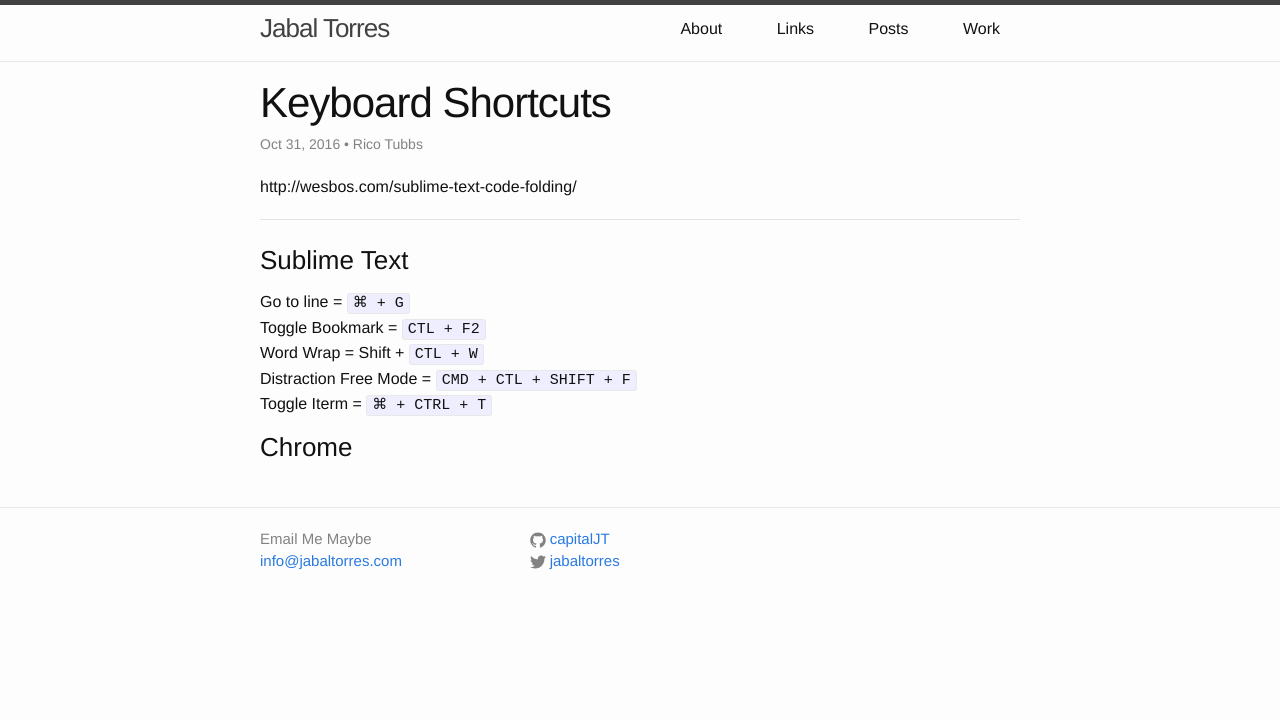
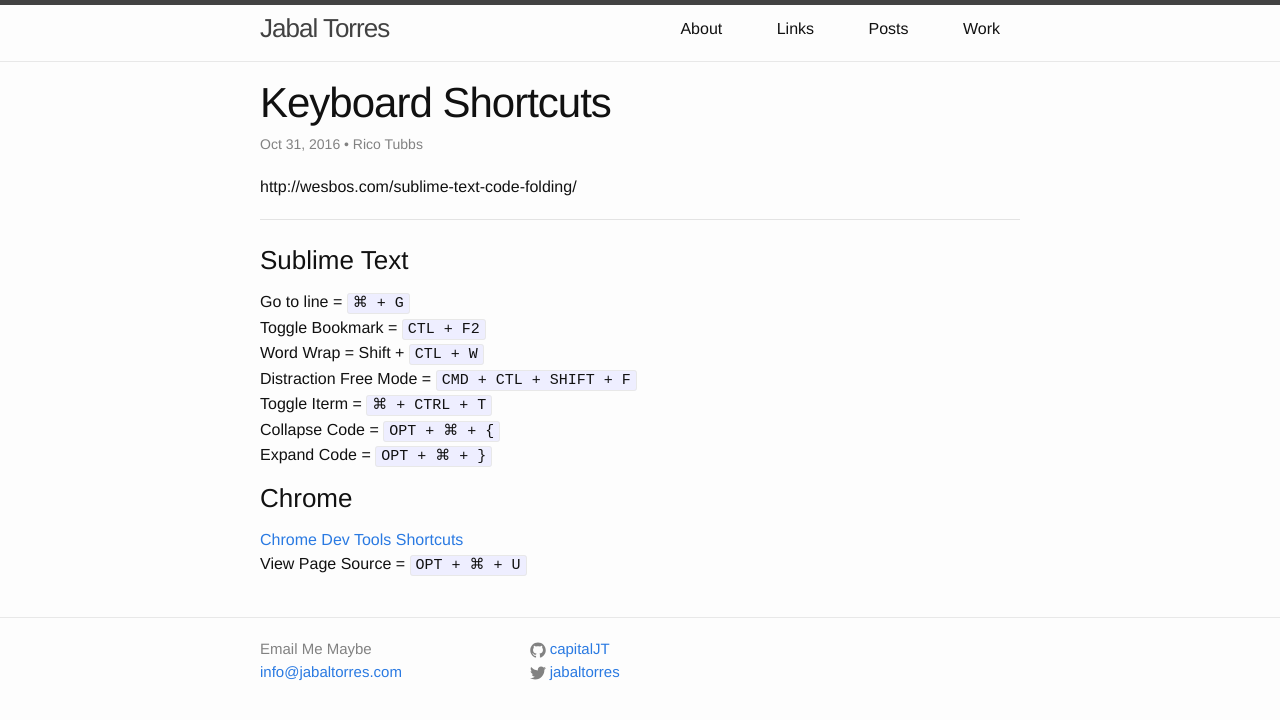
Before and after one commit to capitalJT/capitaljt.github.io, a Jekyll site: the page built from _posts/2016-10-31-keyboard-shortcuts.md, in a window 1280 px wide. Shown: the top 720 px of the page. Built offline with Jekyll 4.4.1, drawn with Linux system fonts in a browser that asks for light colours; nearby versions of some CDN libraries; a style sheet for code colours, icons or effects is not loaded.

Commit message:
updated exploration

```diff
--- a/_posts/2016-10-31-keyboard-shortcuts.md
+++ b/_posts/2016-10-31-keyboard-shortcuts.md
@@ -17,5 +17,9 @@
 Word Wrap = Shift +  `CTL + W`
 Distraction Free Mode = `CMD + CTL + SHIFT + F`
 Toggle Iterm = `⌘ + CTRL + T`
+Collapse Code = `OPT + ⌘ + {`
+Expand Code = `OPT + ⌘ + }`
 
 ### Chrome
+[Chrome Dev Tools Shortcuts](https://developers.google.com/web/tools/chrome-devtools/shortcuts)
+View Page Source = `OPT + ⌘ + U`
--- a/_sass/_partners-prototype.scss
+++ b/_sass/_partners-prototype.scss
@@ -64,11 +64,14 @@
   margin-top: 0;
 }
 
+// Bootstrap override
 .label{
   display: inline-block;
   background-color: #ccc;
   color: #666;
   margin-bottom: $global-spacing / 2;
+  font-size: 100%;
+  font-weight: 300;
 }
 
 .link{
@@ -128,8 +131,6 @@
     }
   }
 }
-
-
 
 #partners.is-small{}
 
```
Also changed, not shown: _posts/2016-10-11-code-exploration.md (+1 -0 lines).
